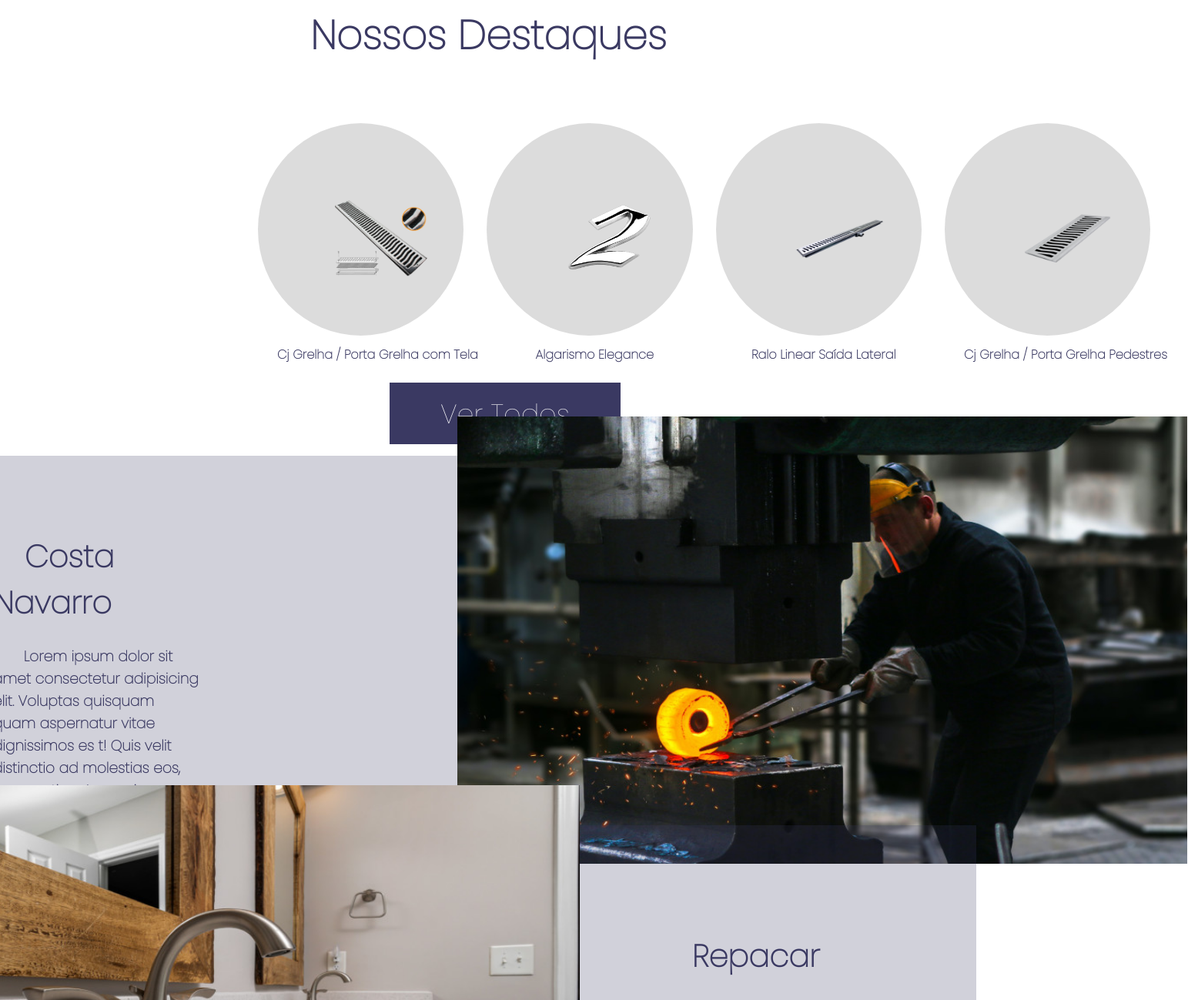
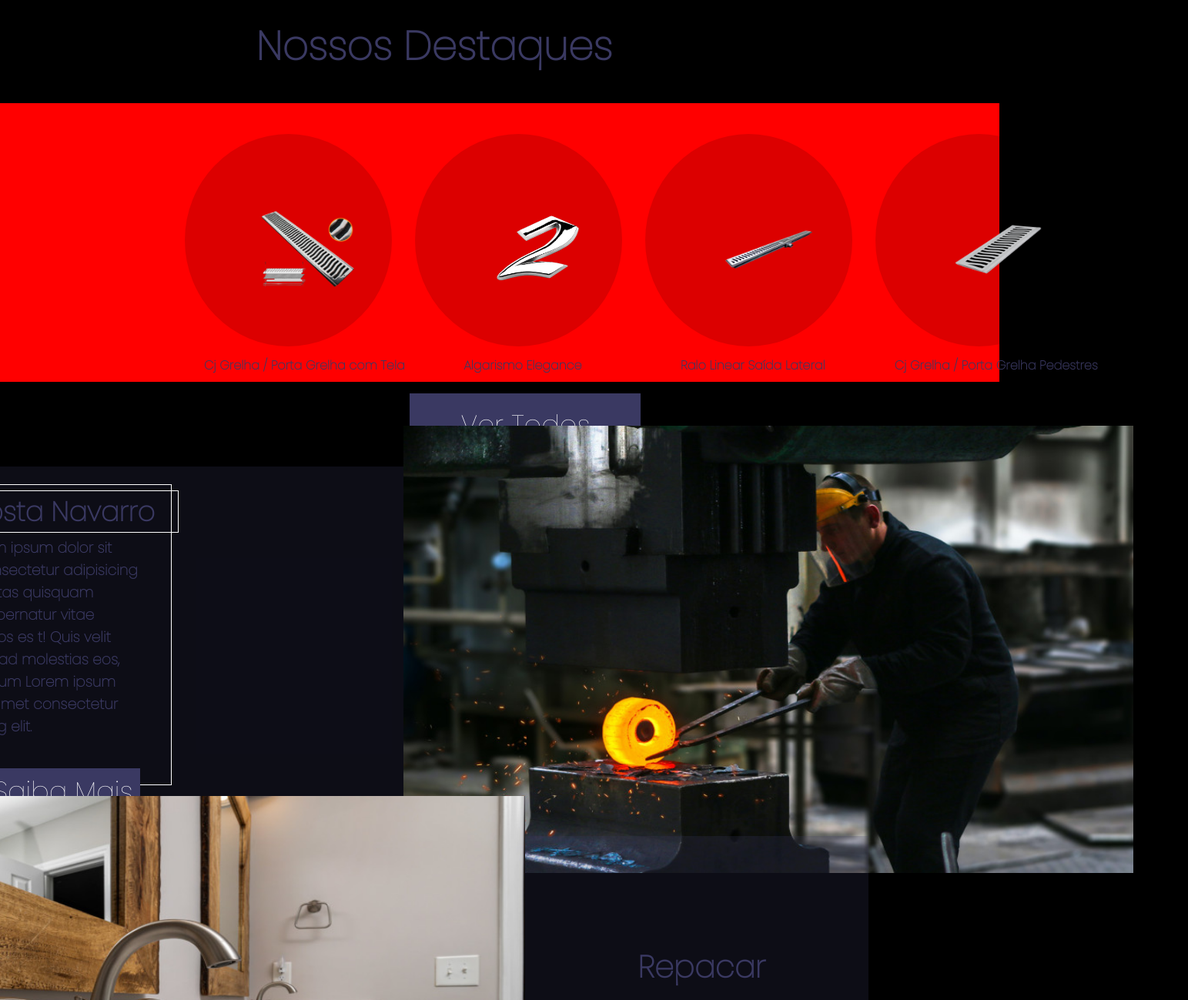
Before and after one commit to MenezesSergio/Html5-e-CSS3, a plain HTML site: page exxa/exxa.html in a window 1280 px wide. Shown: the part 800-2099 px from the top of the page at 77% size, 1543 px wide, since content can reach past the window. Drawn offline with nearby package versions, Linux system fonts and the light colour scheme.

Commit message:
Trabalhei media query css

```diff
--- a/exxa/estilos/media-query.css
+++ b/exxa/estilos/media-query.css
@@ -1,6 +1,6 @@
 @charset "UTF-8";
 
-@media screen and (min-width: 768px) {
+/* @media screen and (min-width: 768px) {
     span#burguer {
         display: none;
     }
@@ -17,4 +17,163 @@ menu > ul > li {
 
 main {
     width: 600px;
+} */
+
+@media (max-width: 1680px){
+    body {
+        background-color: black;
+        width: 88.1vw;
+        height: 100vh;
+    }
+
+    header {
+        display: block;
+        width: 112.3%;
+        height: 10%;
+    }
+
+    div.inicio > iframe {
+        background-color: #3A3962;
+        box-sizing: border-box;
+        display: flex;
+        width: 112.3%;
+        height: 680px;
+        padding: 5px;
+        margin-top: 1px;
+        position: relative;
+
+    }
+
+    .destaques {
+        background-color: red;
+        font-family: Poppins, Arial, Helvetica, sans-serif;
+        line-height: 25px;
+        display: flex;
+        flex-direction: row;
+        flex-wrap: nowrap;
+        align-content: center;
+        justify-content: space-around;
+        gap: 30px;
+        width: 103.6%;
+        height: 65%;
+        padding-right: 80px;
+        padding-left: 50px;
+        margin-top: 25px;
+        margin-bottom: 10px;
+        margin-left: 0px;
+        margin-right: 25px;
+
+
+    }
+
+    .destaques::after {
+        content: '';
+        display: flex;
+        width: 100%;
+    }
+
+
+.destaques > .pdts {
+    background-color: rgba(0, 0, 0, 0.137);
+    position: relative;
+    top: 40px;
+    left: 190px;
+    width: 150px;
+    height: 140px;
+    padding: 100px;
+    border-radius: 90%;
+
+    }
+
+.name {
+        color:#3A3962;
+        font-size: 1em;
+        display: flex;
+        flex-direction: row;
+        text-align: center;
+        position: relative;
+        top: 80%;
+        padding-right: 15px;
+        padding-left: 25px;
+        margin-top: 20px;
+        margin-bottom: 10px;
+        margin-left: 130px;
+        margin-right: 38px;
+        text-indent: -230px;
+
+    }
+    .tds {
+        display: flex;
+        justify-content: space-around;
+        width: 90%;
+        height: 55%;
+        padding-right: 60px;
+        padding-left: 150px;
+        margin-top: 5px;
+        margin-bottom: 10px;
+        margin-left: 25px;
+        margin-right: 55px;
+
+    }
+
+    .emp1 > .text {
+        display: inline;
+        color: #3A3962;
+        /* width: 110%; */
+        height: 80%;
+        border: 1px solid white;
+        text-indent: 40px;
+        /* text-align: left; */
+        /* align-items: left; */
+        margin-top: 1px;
+        margin-bottom: 45px;
+        margin-left: 250px;
+        margin-right: -150px;
+        padding-left: 5px;
+        padding-top: 5px;
+        padding-right: 40px;
+    }
+
+    .emp1 >.text > h2 {
+        border: 1px solid white;
+        width: 110%;
+        color: #3A3962;
+        font-weight: bold;
+        font-size: 2.2em;
+        text-align: left;
+        margin-top: 2px;
+        margin-bottom: 5px;
+        padding-right: 20px;
+
+
+    }
+
+    .CN  {
+        margin-right: 0px;
+        margin-left: 350px;
+        margin-bottom: 0px;
+        padding-top: 1px;
+        padding-right: 0px;
+        padding-left: 101px;
+
+     }
+
+
+
+    #sbcn {
+        background-color: #3A3962;
+        color: #FFFFFF;
+        font-family: Poppins;
+        font-weight: normal;
+        font-size: 35px;
+        width: 200px;
+        height: 50px;
+        padding: 3px;
+        margin-top: 40px;
+        margin-bottom: 20px;
+        margin-left: 30px;
+        border: none;
+        cursor: pointer;
+    }
+
 }
--- a/exxa/style.css
+++ b/exxa/style.css
@@ -91,10 +91,6 @@ div.inicio > iframe {
     padding: 5px;
     margin-top: 1px;
     position: relative;
-
-
-
-
 
 }
 
```
